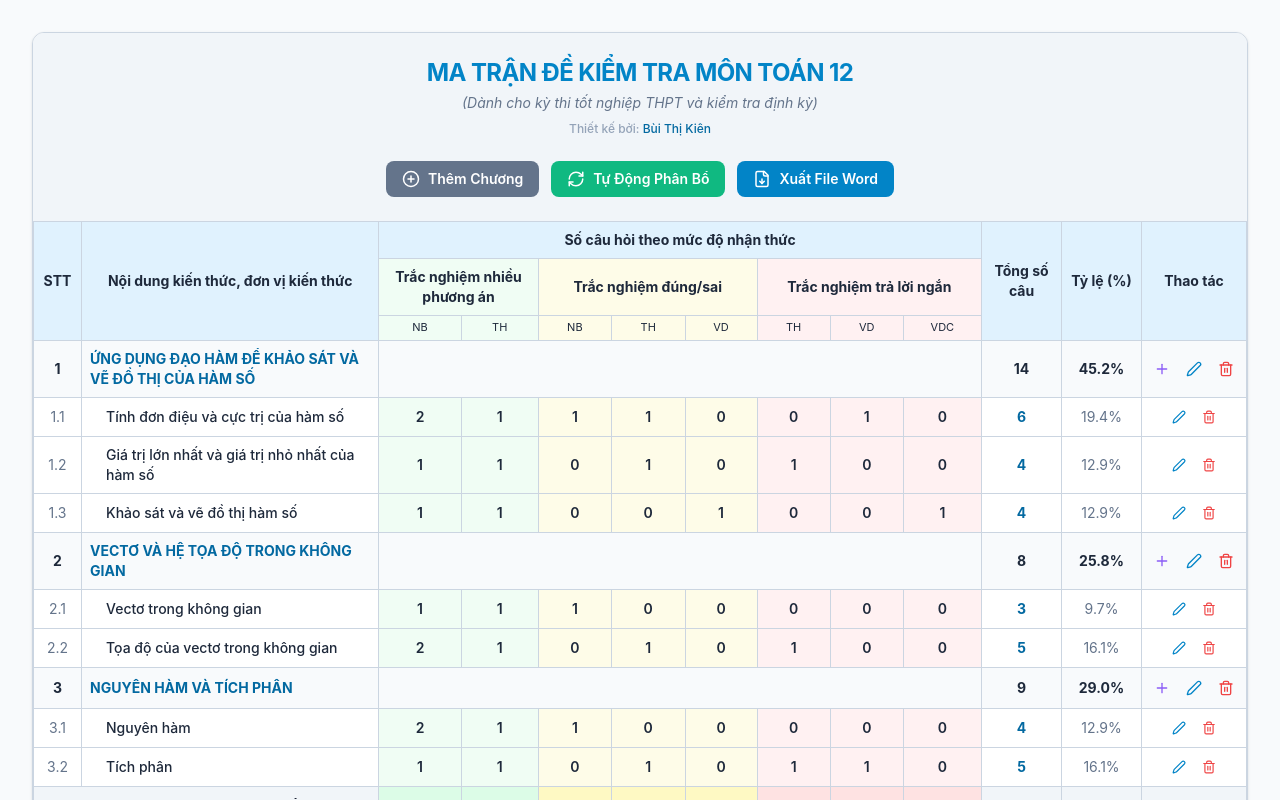
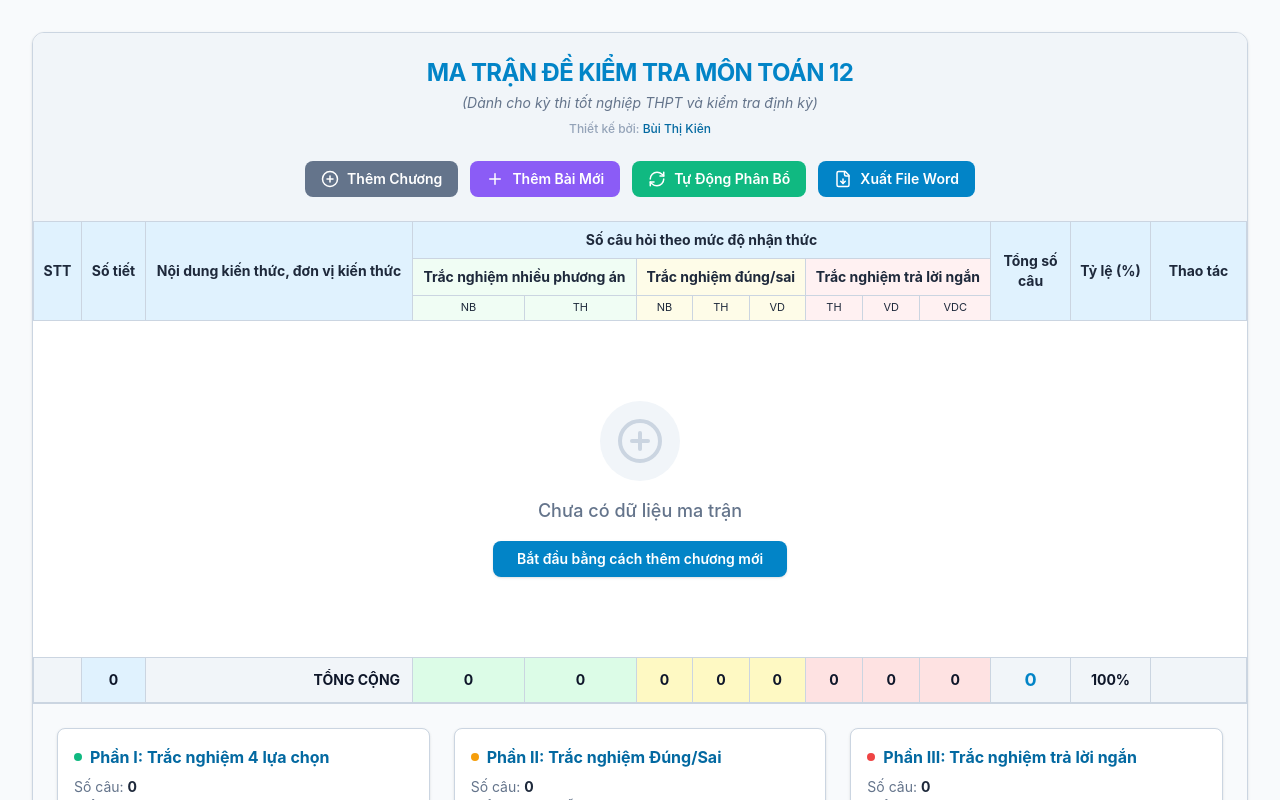
Before and after one commit to buihuusonkx-hash/matran12, a React (Vite) app: page / in a window 1280 px wide. Shown: the top 800 px of the page. Built offline with nearby package versions, Linux system fonts and the light colour scheme.

Commit message:
Add files via upload

```diff
--- a/src/App.tsx
+++ b/src/App.tsx
@@ -20,75 +20,7 @@ import { motion, AnimatePresence } from 'motion/react';
 import { MatrixData, MatrixGroup, MatrixItem } from './types';
 
 const INITIAL_DATA: MatrixData = {
-  groups: [
-    {
-      id: '1',
-      name: 'ỨNG DỤNG ĐẠO HÀM ĐỂ KHẢO SÁT VÀ VẼ ĐỒ THỊ CỦA HÀM SỐ',
-      items: [
-        {
-          id: '1-1',
-          name: 'Tính đơn điệu và cực trị của hàm số',
-          mc_recognition: 2, mc_understanding: 1,
-          tf_recognition: 1, tf_understanding: 1, tf_application: 0,
-          sa_understanding: 0, sa_application: 1, sa_advanced: 0
-        },
-        {
-          id: '1-2',
-          name: 'Giá trị lớn nhất và giá trị nhỏ nhất của hàm số',
-          mc_recognition: 1, mc_understanding: 1,
-          tf_recognition: 0, tf_understanding: 1, tf_application: 0,
-          sa_understanding: 1, sa_application: 0, sa_advanced: 0
-        },
-        {
-          id: '1-3',
-          name: 'Khảo sát và vẽ đồ thị hàm số',
-          mc_recognition: 1, mc_understanding: 1,
-          tf_recognition: 0, tf_understanding: 0, tf_application: 1,
-          sa_understanding: 0, sa_application: 0, sa_advanced: 1
-        }
-      ]
-    },
-    {
-      id: '2',
-      name: 'VECTƠ VÀ HỆ TỌA ĐỘ TRONG KHÔNG GIAN',
-      items: [
-        {
-          id: '2-1',
-          name: 'Vectơ trong không gian',
-          mc_recognition: 1, mc_understanding: 1,
-          tf_recognition: 1, tf_understanding: 0, tf_application: 0,
-          sa_understanding: 0, sa_application: 0, sa_advanced: 0
-        },
-        {
-          id: '2-2',
-          name: 'Tọa độ của vectơ trong không gian',
-          mc_recognition: 2, mc_understanding: 1,
-          tf_recognition: 0, tf_understanding: 1, tf_application: 0,
-          sa_understanding: 1, sa_application: 0, sa_advanced: 0
-        }
-      ]
-    },
-    {
-      id: '3',
-      name: 'NGUYÊN HÀM VÀ TÍCH PHÂN',
-      items: [
-        {
-          id: '3-1',
-          name: 'Nguyên hàm',
-          mc_recognition: 2, mc_understanding: 1,
-          tf_recognition: 1, tf_understanding: 0, tf_application: 0,
-          sa_understanding: 0, sa_application: 0, sa_advanced: 0
-        },
-        {
-          id: '3-2',
-          name: 'Tích phân',
-          mc_recognition: 1, mc_understanding: 1,
-          tf_recognition: 0, tf_understanding: 1, tf_application: 0,
-          sa_understanding: 1, sa_application: 1, sa_advanced: 0
-        }
-      ]
-    }
-  ]
+  groups: []
 };
 
 export default function App() {
@@ -103,6 +35,7 @@ export default function App() {
     let mc_rec = 0, mc_und = 0;
     let tf_rec = 0, tf_und = 0, tf_app = 0;
     let sa_und = 0, sa_app = 0, sa_adv = 0;
+    let totalPeriods = 0;
 
     data.groups.forEach(g => {
       g.items.forEach(i => {
@@ -114,22 +47,18 @@ export default function App() {
         sa_und += i.sa_understanding;
         sa_app += i.sa_application;
         sa_adv += i.sa_advanced;
+        totalPeriods += i.periods;
       });
     });
 
     const totalQuestions = mc_rec + mc_und + tf_rec + tf_und + tf_app + sa_und + sa_app + sa_adv;
 
-    // Points calculation (example logic)
-    // Part I: 12 questions * 0.25 = 3.0
-    // Part II: 4 questions (each 4 sub-questions) -> complex scoring
-    // Part III: 6 questions * 0.5 = 3.0
-    // For simplicity, let's just show counts and percentages based on a standard 10pt scale
-
     return {
       mc_rec, mc_und,
       tf_rec, tf_und, tf_app,
       sa_und, sa_app, sa_adv,
-      totalQuestions
+      totalQuestions,
+      totalPeriods
     };
   }, [data]);
 
@@ -178,6 +107,7 @@ export default function App() {
     const newItem: MatrixItem = {
       id: Math.random().toString(36).substr(2, 9),
       name,
+      periods: 1,
       mc_recognition: 0, mc_understanding: 0,
       tf_recognition: 0, tf_understanding: 0, tf_application: 0,
       sa_understanding: 0, sa_application: 0, sa_advanced: 0
@@ -187,6 +117,70 @@ export default function App() {
       groups: prev.groups.map(g => g.id === groupId ? { ...g, items: [...g.items, newItem] } : g)
     }));
     setIsAddingItem(null);
+  };
+
+  const handleAutoDistribute = () => {
+    if (totals.totalPeriods === 0) {
+      alert('Vui lòng nhập số tiết cho các bài học!');
+      return;
+    }
+
+    // Standard distribution totals
+    const distribution = {
+      mc_rec: 8, mc_und: 4,
+      tf_rec: 1, tf_und: 2, tf_app: 1,
+      sa_und: 2, sa_app: 3, sa_adv: 1
+    };
+
+    const newData = { ...data };
+
+    // Distribute proportionally
+    newData.groups = newData.groups.map(group => ({
+      ...group,
+      items: group.items.map(item => {
+        const ratio = item.periods / totals.totalPeriods;
+        return {
+          ...item,
+          mc_recognition: Math.round(ratio * distribution.mc_rec),
+          mc_understanding: Math.round(ratio * distribution.mc_und),
+          tf_recognition: Math.round(ratio * distribution.tf_rec),
+          tf_understanding: Math.round(ratio * distribution.tf_und),
+          tf_application: Math.round(ratio * distribution.tf_app),
+          sa_understanding: Math.round(ratio * distribution.sa_und),
+          sa_application: Math.round(ratio * distribution.sa_app),
+          sa_advanced: Math.round(ratio * distribution.sa_adv)
+        };
+      })
+    }));
+
+    // Adjust for rounding errors (ensure totals match exactly)
+    const checkAndAdjust = (field: keyof MatrixItem, target: number) => {
+      let currentTotal = 0;
+      newData.groups.forEach(g => g.items.forEach(i => currentTotal += (i[field] as number)));
+
+      if (currentTotal !== target && newData.groups.length > 0) {
+        // Find the item with most periods to adjust
+        let bestItem: {gIdx: number, iIdx: number, periods: number} | null = null;
+        newData.groups.forEach((g, gIdx) => g.items.forEach((i, iIdx) => {
+          if (!bestItem || i.periods > bestItem.periods) {
+            bestItem = {gIdx, iIdx, periods: i.periods};
+          }
+        }));
+
+        if (bestItem) {
+          const {gIdx, iIdx} = bestItem;
+          const val = newData.groups[gIdx].items[iIdx][field] as number;
+          (newData.groups[gIdx].items[iIdx][field] as any) = val + (target - currentTotal);
+        }
+      }
+    };
+
+    Object.entries(distribution).forEach(([field, target]) => {
+      checkAndAdjust(field as keyof MatrixItem, target);
+    });
+
+    setData(newData);
+    alert('Đã tự động phân bổ câu hỏi dựa trên số tiết!');
   };
 
   return (
@@ -213,7 +207,23 @@ export default function App() {
             >
               <PlusCircle size={18} /> Thêm Chương
             </button>
-            <button className="flex items-center gap-2 px-4 py-2 bg-[#10b981] hover:bg-[#059669] text-white rounded-lg font-semibold text-sm transition-colors">
+            <button
+              onClick={() => {
+                if (data.groups.length > 0) {
+                  setIsAddingItem(data.groups[data.groups.length - 1].id);
+                } else {
+                  alert('Vui lòng thêm chương trước khi thêm bài!');
+                  setIsAddingGroup(true);
+                }
+              }}
+              className="flex items-center gap-2 px-4 py-2 bg-[#8b5cf6] hover:bg-[#7c3aed] text-white rounded-lg font-semibold text-sm transition-colors"
+            >
+              <Plus size={18} /> Thêm Bài Mới
+            </button>
+            <button
+              onClick={handleAutoDistribute}
+              className="flex items-center gap-2 px-4 py-2 bg-[#10b981] hover:bg-[#059669] text-white rounded-lg font-semibold text-sm transition-colors"
+            >
               <RefreshCw size={18} /> Tự Động Phân Bổ
             </button>
             <button className="flex items-center gap-2 px-4 py-2 bg-[#0284c7] hover:bg-[#0369a1] text-white rounded-lg font-semibold text-sm transition-colors">
@@ -228,6 +238,7 @@ export default function App() {
             <thead>
               <tr>
                 <th rowSpan={3} className="border border-[#cbd5e1] bg-[#e0f2fe] p-2 w-12">STT</th>
+                <th rowSpan={3} className="border border-[#cbd5e1] bg-[#e0f2fe] p-2 w-16">Số tiết</th>
                 <th rowSpan={3} className="border border-[#cbd5e1] bg-[#e0f2fe] p-2 min-w-[250px]">Nội dung kiến thức, đơn vị kiến thức</th>
                 <th colSpan={8} className="border border-[#cbd5e1] bg-[#e0f2fe] p-2">Số câu hỏi theo mức độ nhận thức</th>
                 <th rowSpan={3} className="border border-[#cbd5e1] bg-[#e0f2fe] p-2 w-20">Tổng số câu</th>
@@ -251,11 +262,31 @@ export default function App() {
               </tr>
             </thead>
             <tbody>
-              {data.groups.map((group, gIdx) => (
+              {data.groups.length === 0 ? (
+                <tr>
+                  <td colSpan={14} className="p-20 text-center text-[#94a3b8]">
+                    <div className="flex flex-col items-center gap-4">
+                      <div className="p-4 bg-[#f1f5f9] rounded-full text-[#cbd5e1]">
+                        <PlusCircle size={48} />
+                      </div>
+                      <p className="text-lg font-medium text-[#64748b]">Chưa có dữ liệu ma trận</p>
+                      <button
+                        onClick={() => setIsAddingGroup(true)}
+                        className="px-6 py-2 bg-[#0284c7] hover:bg-[#0369a1] text-white rounded-lg font-semibold transition-colors shadow-sm"
+                      >
+                         Bắt đầu bằng cách thêm chương mới
+                      </button>
+                    </div>
+                  </td>
+                </tr>
+              ) : data.groups.map((group, gIdx) => (
                 <React.Fragment key={group.id}>
                   {/* Group Header */}
                   <tr className="bg-[#f8fafc] font-bold">
                     <td className="border border-[#cbd5e1] p-2 text-center">{gIdx + 1}</td>
+                    <td className="border border-[#cbd5e1] p-2 text-center text-[#64748b]">
+                      {group.items.reduce((acc, i) => acc + i.periods, 0)}
+                    </td>
                     <td className="border border-[#cbd5e1] p-2 text-left uppercase text-[#0369a1]">
                       {group.name}
                     </td>
@@ -270,10 +301,10 @@ export default function App() {
                       <div className="flex justify-center gap-2">
                         <button
                           onClick={() => setIsAddingItem(group.id)}
-                          className="p-1 text-[#8b5cf6] hover:bg-[#f5f3ff] rounded transition-colors"
-                          title="Thêm mục con"
+                          className="flex items-center gap-1 px-2 py-1 text-xs bg-[#f5f3ff] text-[#8b5cf6] hover:bg-[#ede9fe] rounded transition-colors font-semibold"
+                          title="Thêm bài mới"
                         >
-                          <Plus size={16} />
+                          <Plus size={14} /> Thêm bài mới
                         </button>
                         <button
                           onClick={() => setEditingGroup(group)}
@@ -298,6 +329,15 @@ export default function App() {
                     return (
                       <tr key={item.id} className="hover:bg-[#f1f5f9] transition-colors">
                         <td className="border border-[#cbd5e1] p-2 text-center text-[#64748b]">{gIdx + 1}.{iIdx + 1}</td>
+                        <td className="border border-[#cbd5e1] p-1 bg-white">
+                          <input
+                            type="number"
+                            min="1"
+                            value={item.periods}
+                            onChange={(e) => handleUpdateItem(group.id, item.id, 'periods', parseInt(e.target.value) || 1)}
+                            className="w-full bg-transparent text-center focus:outline-none font-medium"
+                          />
+                        </td>
                         <td className="border border-[#cbd5e1] p-2 text-left pl-6 font-medium">
                           {item.name}
                         </td>
@@ -406,7 +446,9 @@ export default function App() {
             </tbody>
             <tfoot>
               <tr className="bg-[#f1f5f9] font-bold text-[#0f172a]">
-                <td colSpan={2} className="border border-[#cbd5e1] p-3 text-right uppercase">Tổng cộng</td>
+                <td className="border border-[#cbd5e1] p-2"></td>
+                <td className="border border-[#cbd5e1] p-2 text-center bg-[#e0f2fe]">{totals.totalPeriods}</td>
+                <td className="border border-[#cbd5e1] p-3 text-right uppercase">Tổng cộng</td>
                 <td className="border border-[#cbd5e1] p-2 text-center bg-[#dcfce7]">{totals.mc_rec}</td>
                 <td className="border border-[#cbd5e1] p-2 text-center bg-[#dcfce7]">{totals.mc_und}</td>
                 <td className="border border-[#cbd5e1] p-2 text-center bg-[#fef9c3]">{totals.tf_rec}</td>
--- a/src/types.ts
+++ b/src/types.ts
@@ -14,6 +14,7 @@ export enum CognitiveLevel {
 export interface MatrixItem {
   id: string;
   name: string;
+  periods: number;
   // Part I: Multiple Choice (Recognition, Understanding)
   mc_recognition: number;
   mc_understanding: number;
```
